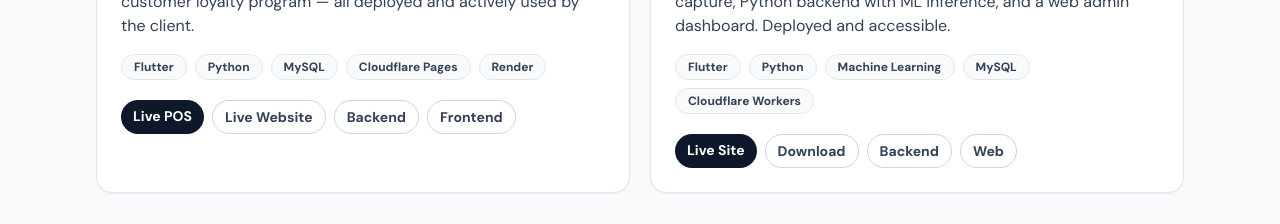
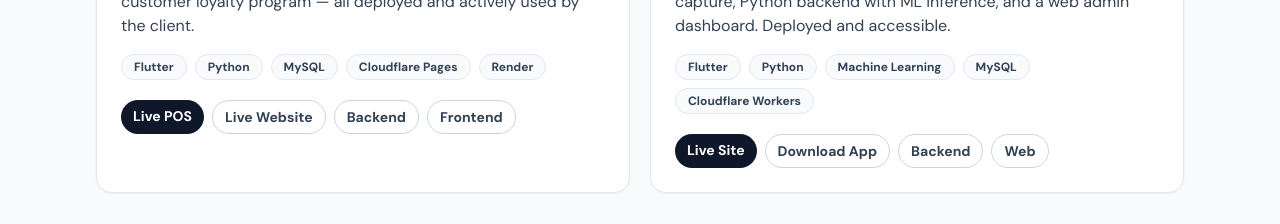
Before and after one commit to dranyam13/personal-website-portfolio, a React app: page / in a window 1280 px wide. Shown: the part 1120-1344 px from the top of the page. Built offline with nearby package versions, Linux system fonts and the light colour scheme; the HTML template or start-up script is replaced by a standard one.

Commit message:
chore: rename cocoguard download link label

```diff
--- a/src/App.tsx
+++ b/src/App.tsx
@@ -31,7 +31,7 @@ const projects: Project[] = [
     stack: ['Flutter', 'Python', 'Machine Learning', 'MySQL', 'Cloudflare Workers'],
     links: [
       { label: 'Live Site', href: 'https://cocoguard-web.cocoguardapp.workers.dev/', primary: true },
-      { label: 'Download', href: 'https://cocoguard-web.cocoguardapp.workers.dev/download' },
+      { label: 'Download App', href: 'https://cocoguard-web.cocoguardapp.workers.dev/download' },
       { label: 'Backend', href: 'https://github.com/dranyam13/cocoguard-backend' },
       { label: 'Web', href: 'https://github.com/dranyam13/cocoguard-web' },
     ],
```
